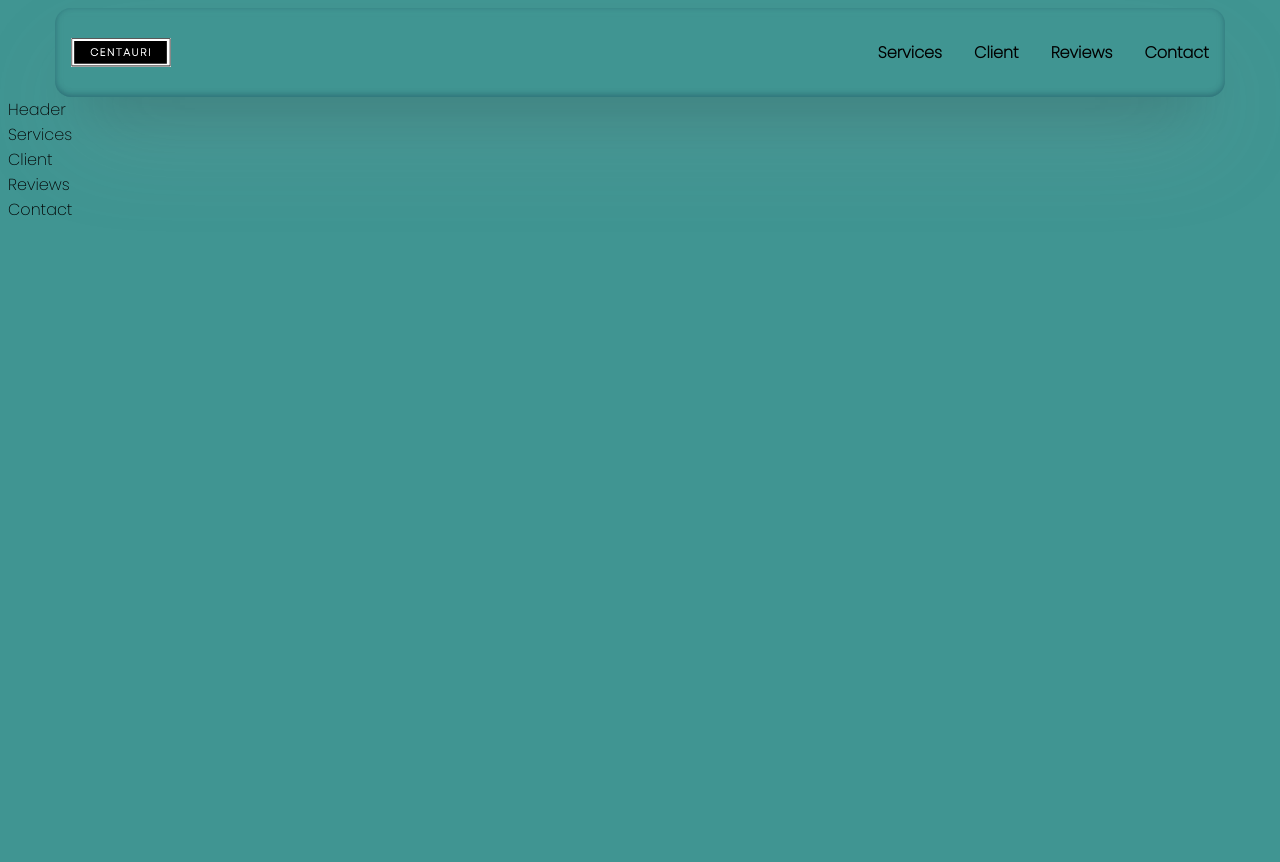
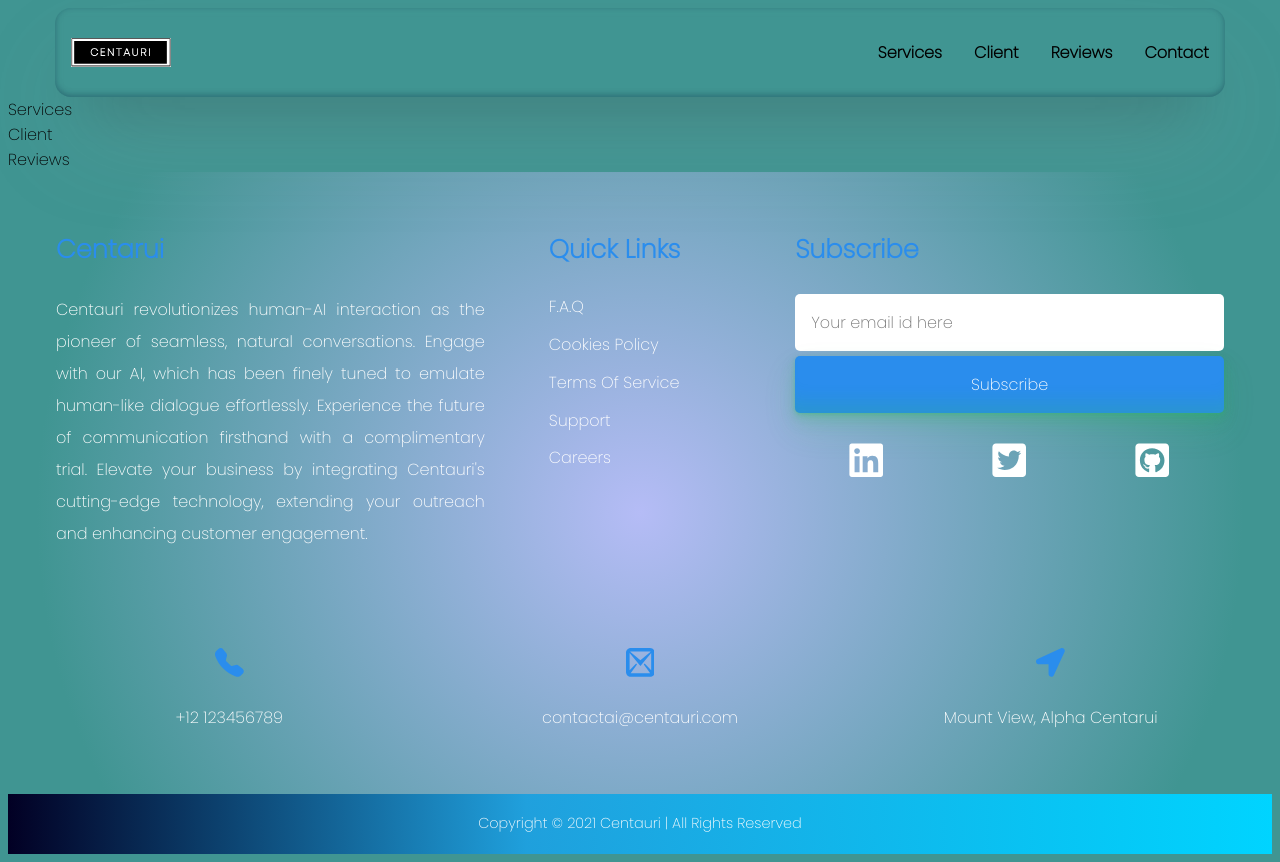
Before and after one commit to centauricoder01/Landing-page, a React (Create React App) app: page / in a window 1280 px wide. Before the commit the page ends 800 px from the top, so only its background shows below. Built offline with nearby package versions, Linux system fonts and the light colour scheme.

Commit message:
Footer Done

```diff
--- a/src/App.js
+++ b/src/App.js
@@ -9,7 +9,7 @@ function App() {
   return (
     <>
       <Navbar />
-      <Header />
+      {/* <Header /> */}
       <Services />
       <Client />
       <Reviews />
--- /dev/null
+++ b/src/CSS/Contact.css
@@ -0,0 +1,128 @@
+footer {
+  /* background-color: #121315; */
+  background: rgb(181, 188, 246);
+  background: radial-gradient(
+    circle,
+    rgba(181, 188, 246, 1) 0%,
+    rgba(64, 149, 146, 1) 84%
+  );
+  color: #ffffff;
+  font-size: 16px;
+}
+footer * {
+  font-family: "Poppins", sans-serif;
+  box-sizing: border-box;
+  border: none;
+  outline: none;
+}
+.row {
+  padding: 2em 1em;
+}
+.row.primary {
+  display: grid;
+  grid-template-columns: 2fr 1fr 2fr;
+  align-items: stretch;
+}
+.column {
+  width: 100%;
+  display: flex;
+  flex-direction: column;
+  padding: 0 2em;
+  min-height: 15em;
+}
+h3 {
+  width: 100%;
+  text-align: left;
+  color: #2a8ded;
+  font-size: 1.6em;
+  white-space: nowrap;
+}
+ul {
+  list-style: none;
+  display: flex;
+  flex-direction: column;
+  padding: 0;
+  margin: 0;
+}
+li:not(:first-child) {
+  margin-top: 0.8em;
+}
+ul li a {
+  color: #ffffff;
+  text-decoration: none;
+}
+ul li a:hover {
+  color: #2a8ded;
+}
+.about p {
+  text-align: justify;
+  line-height: 2;
+  margin: 0;
+}
+input,
+button {
+  font-size: 1em;
+  padding: 1em;
+  width: 100%;
+  border-radius: 5px;
+  margin-bottom: 5px;
+}
+button {
+  background-color: #2a8ded;
+  color: #ffffff;
+}
+div.social {
+  display: flex;
+  justify-content: space-around;
+  font-size: 2.4em;
+  flex-direction: row;
+  margin-top: 0.5em;
+}
+.social i:hover {
+  color: #2a8ded;
+}
+.row.secondary {
+  display: flex;
+  justify-content: space-around;
+  text-align: center;
+}
+.row.secondary i {
+  font-size: 1.8em;
+  color: #2a8ded;
+}
+.row.secondary div {
+  padding: 1em 0;
+  width: 100%;
+}
+.row.secondary div:hover {
+  background: rgb(34, 193, 195);
+  background: linear-gradient(
+    0deg,
+    rgba(34, 193, 195, 1) 0%,
+    rgba(48, 28, 147, 0.768032212885154) 100%
+  );
+  border-radius: 10px;
+}
+.copyright {
+  padding: 0.3em 1em;
+  /* background-color: #0f29ef; */
+  background: rgb(2, 0, 36);
+  background: linear-gradient(
+    90deg,
+    rgba(2, 0, 36, 1) 0%,
+    rgba(19, 159, 225, 0.8688725490196079) 41%,
+    rgba(0, 212, 255, 1) 100%
+  );
+}
+.copyright p {
+  font-size: 0.9em;
+  text-align: center;
+}
+@media screen and (max-width: 850px) {
+  .row.primary {
+    grid-template-columns: 1fr;
+  }
+  .row.secondary {
+    flex-direction: column;
+  }
+}
--- /dev/null
+++ b/src/CSS/Header.css
@@ -0,0 +1,40 @@
+.main-header-div {
+  display: flex;
+  justify-content: space-evenly;
+  align-items: center;
+  border: 1px solid red;
+}
+
+.header-titles {
+  width: 50%;
+  border: 1px solid blue;
+}
+
+.images-div {
+    width: 50%;
+    border: 1px solid black;
+}
+
+button{
+  background-color: #c2fbd7;
+  border-radius: 100px;
+  box-shadow: rgba(44, 187, 99, .2) 0 -25px 18px -14px inset,rgba(44, 187, 99, .15) 0 1px 2px,rgba(44, 187, 99, .15) 0 2px 4px,rgba(44, 187, 99, .15) 0 4px 8px,rgba(44, 187, 99, .15) 0 8px 16px,rgba(44, 187, 99, .15) 0 16px 32px;
+  color: green;
+  cursor: pointer;
+  display: inline-block;
+  font-family: CerebriSans-Regular,-apple-system,system-ui,Roboto,sans-serif;
+  padding: 7px 20px;
+  text-align: center;
+  text-decoration: none;
+  transition: all 250ms;
+  border: 0;
+  font-size: 16px;
+  user-select: none;
+  -webkit-user-select: none;
+  touch-action: manipulation;
+}
+
+button:hover {
+  box-shadow: rgba(44,187,99,.35) 0 -25px 18px -14px inset,rgba(44,187,99,.25) 0 1px 2px,rgba(44,187,99,.25) 0 2px 4px,rgba(44,187,99,.25) 0 4px 8px,rgba(44,187,99,.25) 0 8px 16px,rgba(44,187,99,.25) 0 16px 32px;
+  transform: scale(1.05) rotate(-1deg);
+}
--- a/src/Pages/Contact.jsx
+++ b/src/Pages/Contact.jsx
@@ -1,7 +1,102 @@
 import React from "react";
+import "../CSS/Contact.css";
+import {
+  FaLinkedin,
+  FaTwitterSquare,
+  FaGithubSquare,
+  FaLocationArrow,
+} from "react-icons/fa";
+import { BsFillTelephoneFill } from "react-icons/bs";
+import { ImMail2 } from "react-icons/im";
 
 const Contact = () => {
-  return <div>Contact</div>;
+  return (
+    <>
+      <footer>
+        <div className="row primary">
+          <div className="column about">
+            <h3>Centarui</h3>
+            <p>
+              Centauri revolutionizes human-AI interaction as the pioneer of
+              seamless, natural conversations. Engage with our AI, which has
+              been finely tuned to emulate human-like dialogue effortlessly.
+              Experience the future of communication firsthand with a
+              complimentary trial. Elevate your business by integrating
+              Centauri's cutting-edge technology, extending your outreach and
+              enhancing customer engagement.
+            </p>
+          </div>
+          <div className="column links">
+            <h3>Quick Links</h3>
+            <ul>
+              <li>
+                <a href="#faq">F.A.Q</a>
+              </li>
+              <li>
+                <a href="#cookies-policy">Cookies Policy</a>
+              </li>
+              <li>
+                <a href="#terms-of-services">Terms Of Service</a>
+              </li>
+              <li>
+                <a href="#support">Support</a>
+              </li>
+              <li>
+                <a href="#careers">Careers</a>
+              </li>
+            </ul>
+          </div>
+          <div className="column subscribe">
+            <h3>Subscribe</h3>
+            <div>
+              <input type="email" placeholder="Your email id here" />
+              <button>Subscribe</button>
+            </div>
+            <div className="social">
+              <i className="fa-brands fa-facebook-square">
+                <FaLinkedin />
+              </i>
+              <i className="fa-brands fa-instagram-square">
+                <FaTwitterSquare />
+              </i>
+              <i className="fa-brands fa-twitter-square">
+                <FaGithubSquare />
+              </i>
+            </div>
+          </div>
+        </div>
+        <div className="row secondary">
+          <div>
+            <p>
+              <i className="fas fa-phone-alt">
+                <BsFillTelephoneFill />
+              </i>
+            </p>
+            <p>+12 123456789</p>
+          </div>
+          <div>
+            <p>
+              <i className="fas fa-envelope">
+                <ImMail2 />
+              </i>
+            </p>
+            <p>contactai@centauri.com</p>
+          </div>
+          <div>
+            <p>
+              <i className="fas fa-map-marker-alt">
+                <FaLocationArrow />
+              </i>
+            </p>
+            <p>Mount View, Alpha Centarui</p>
+          </div>
+        </div>
+        <div className="row copyright">
+          <p>Copyright &copy; 2021 Centauri | All Rights Reserved</p>
+        </div>
+      </footer>
+    </>
+  );
 };
 
 export default Contact;
--- a/src/Pages/Header.jsx
+++ b/src/Pages/Header.jsx
@@ -1,9 +1,23 @@
-import React from 'react'
-
+import React from "react";
+import header from "../Assets/header.png";
+import "../CSS/Header.css";
 const Header = () => {
   return (
-    <div>Header</div>
-  )
-}
+    <div className="main-header-div">
+      <div className="header-titles">
+        <h1>The Future of Technology</h1>
+        <p>
+          Lorem ipsum dolor sit amet, consectetur adipisicing elit. Voluptate
+          non voluptatem illum eaque, at officia quam quia nulla libero
+          doloribus.
+        </p>
+        <button>Checkout</button>
+      </div>
+      <div className="images-div">
+        <img src={header} alt="header" />
+      </div>
+    </div>
+  );
+};
 
-export default Header
+export default Header;
```
Also changed, not shown: src/Assets/header.png (added), 1 other file (tests, documents, lock files or other folders).
